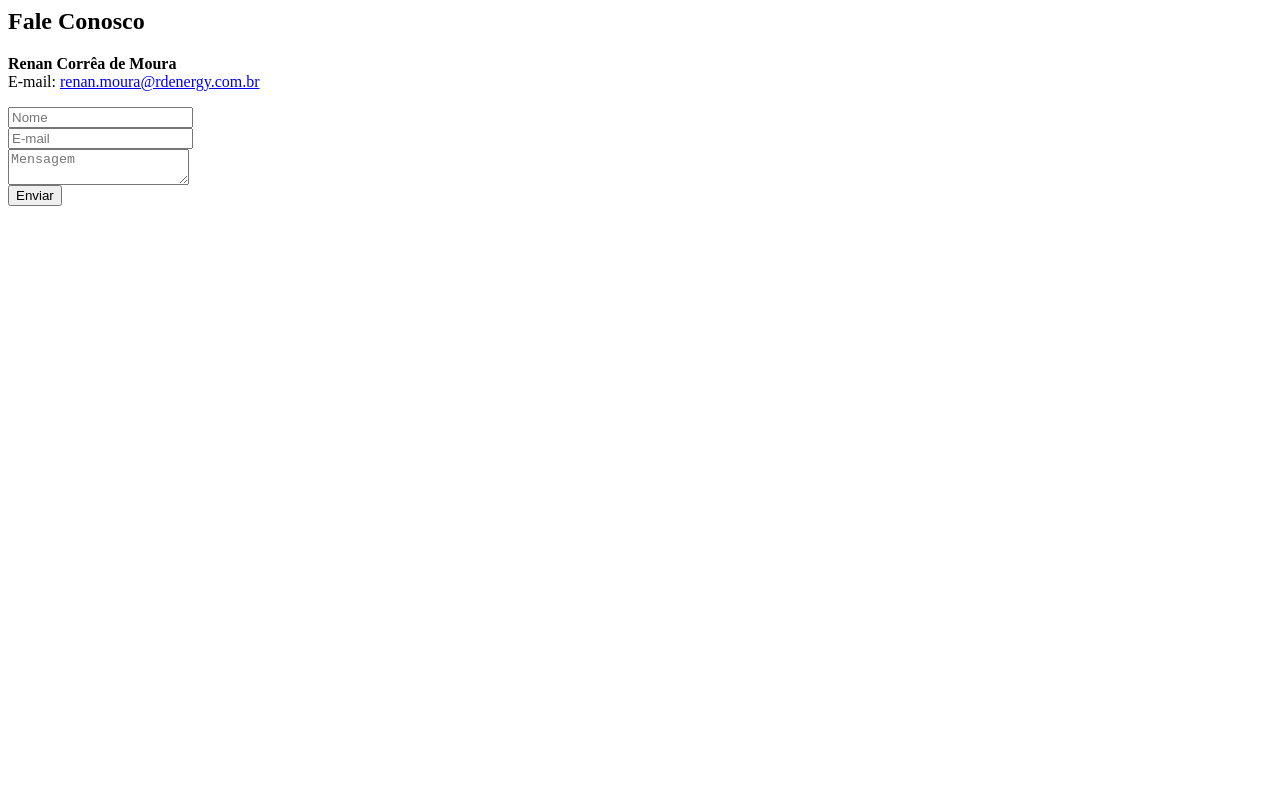
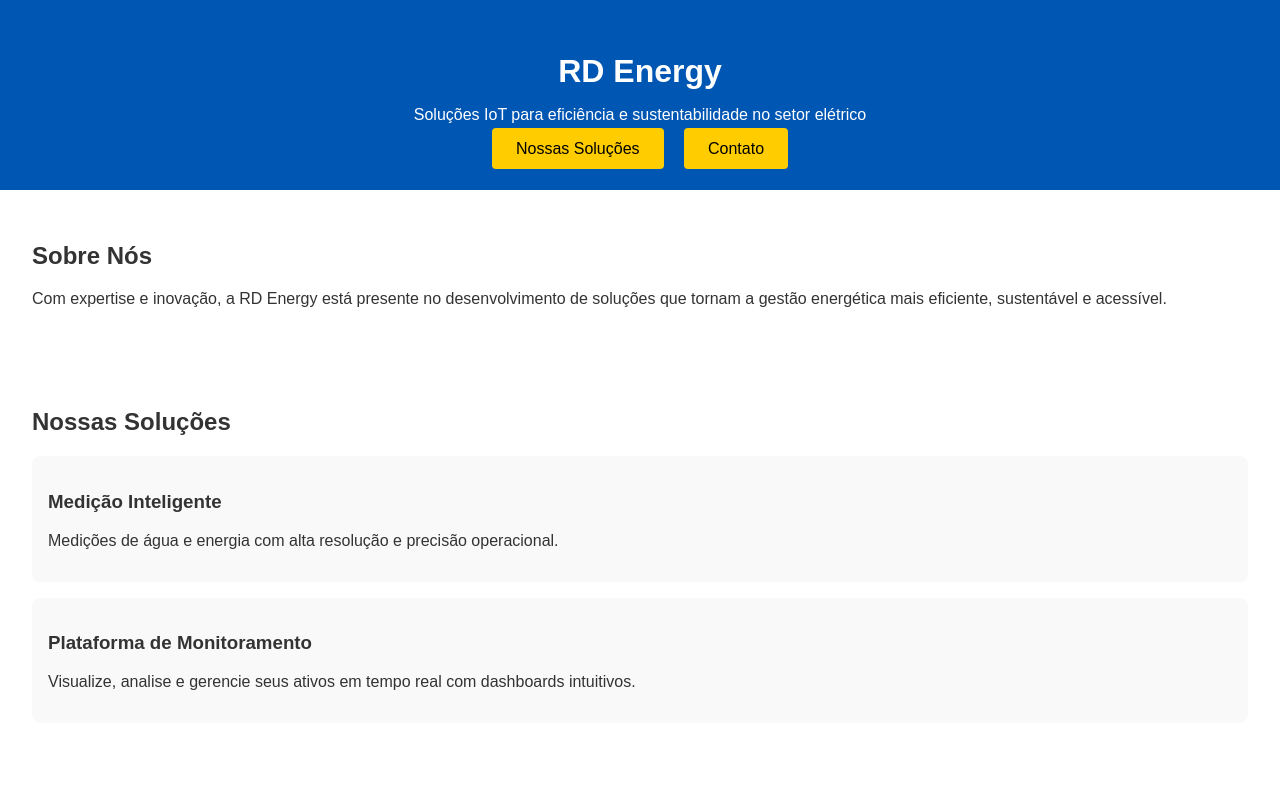
Before and after one commit to renan-rdenergy/meu-site, a plain HTML site: page index.html in a window 1280 px wide. Shown: the top 800 px of the page. Drawn offline with Linux system fonts and the light colour scheme.

Commit message:
Update index.html

```diff
--- a/index.html
+++ b/index.html
@@ -1,9 +1,108 @@
+<!DOCTYPE html>
+<html lang="pt-BR">
+<head>
+  <meta charset="UTF-8">
+  <meta name="viewport" content="width=device-width, initial-scale=1.0">
+  <title>RD Energy — Inovação em IoT para Energia</title>
+  <style>
+    body {
+      font-family: Arial, sans-serif;
+      color: #333;
+      margin: 0;
+      padding: 0;
+    }
+    header {
+      background: #0056b3;
+      color: #fff;
+      padding: 2rem;
+      text-align: center;
+    }
+    header h1 {
+      margin-bottom: 1rem;
+    }
+    header a {
+      background: #ffcc00;
+      color: #000;
+      padding: .75rem 1.5rem;
+      margin: 0 .5rem;
+      text-decoration: none;
+      border-radius: 4px;
+    }
+    section {
+      padding: 2rem;
+    }
+    .cards {
+      display: flex;
+      flex-wrap: wrap;
+      gap: 1rem;
+    }
+    .card {
+      flex: 1 1 calc(50% - 1rem);
+      background: #f9f9f9;
+      padding: 1rem;
+      border-radius: 8px;
+    }
+    footer {
+      background: #222;
+      color: #fff;
+      padding: 1rem;
+      text-align: center;
+      font-size: .875rem;
+    }
+    input, textarea {
+      width: 100%;
+      max-width: 500px;
+      padding: 0.5rem;
+      margin-bottom: 1rem;
+      border: 1px solid #ccc;
+      border-radius: 4px;
+      font-size: 1rem;
+    }
+    button {
+      padding: 0.75rem 1.5rem;
+      background: #0056b3;
+      color: #fff;
+      border: none;
+      border-radius: 4px;
+      cursor: pointer;
+      font-size: 1rem;
+    }
+  </style>
+</head>
+<body>
+
+<header>
+  <h1>RD Energy</h1>
+  <p>Soluções IoT para eficiência e sustentabilidade no setor elétrico</p>
+  <a href="#solucoes">Nossas Soluções</a>
+  <a href="#contato">Contato</a>
+</header>
+
+<section id="sobre">
+  <h2>Sobre Nós</h2>
+  <p>Com expertise e inovação, a RD Energy está presente no desenvolvimento de soluções que tornam a gestão energética mais eficiente, sustentável e acessível.</p>
+</section>
+
+<section id="solucoes">
+  <h2>Nossas Soluções</h2>
+  <div class="cards">
+    <div class="card">
+      <h3>Medição Inteligente</h3>
+      <p>Medições de água e energia com alta resolução e precisão operacional.</p>
+    </div>
+    <div class="card">
+      <h3>Plataforma de Monitoramento</h3>
+      <p>Visualize, analise e gerencie seus ativos em tempo real com dashboards intuitivos.</p>
+    </div>
+  </div>
+</section>
+
 <section id="contato">
   <h2>Fale Conosco</h2>
   <p><strong>Renan Corrêa de Moura</strong><br>
      E-mail: <a href="mailto:renan.moura@rdenergy.com.br">renan.moura@rdenergy.com.br</a></p>
 
-  <form action="https://formsubmit.co/renan.moura@rdenergy.com.br" method="POST" onsubmit="return showThankYouMessage();">
+  <form id="contato-form">
     <input type="text" name="name" placeholder="Nome" required><br>
     <input type="email" name="email" placeholder="E‑mail" required><br>
     <textarea name="message" placeholder="Mensagem" required></textarea><br>
@@ -11,9 +110,40 @@
   </form>
 </section>
 
+<footer>
+  <p>© 2025 RD Energy. Todos os direitos reservados.</p>
+</footer>
+
+<!-- Script para enviar o formulário via AJAX e mostrar popup -->
 <script>
-  function showThankYouMessage() {
-    alert("A RD Energy agradece seu contato!");
-    return true;
-  }
+  const form = document.getElementById("contato-form");
+
+  form.addEventListener("submit", function (e) {
+    e.preventDefault();
+
+    const formData = new FormData(form);
+
+    fetch("https://formsubmit.co/ajax/renan.moura@rdenergy.com.br", {
+      method: "POST",
+      headers: {
+        'Accept': 'application/json'
+      },
+      body: formData
+    })
+    .then(response => {
+      if (response.ok) {
+        alert("A RD Energy agradece seu contato!");
+        form.reset();
+      } else {
+        alert("Erro ao enviar. Por favor, tente novamente.");
+      }
+    })
+    .catch(error => {
+      alert("Erro na conexão. Tente mais tarde.");
+      console.error(error);
+    });
+  });
 </script>
+
+</body>
+</html>
```
